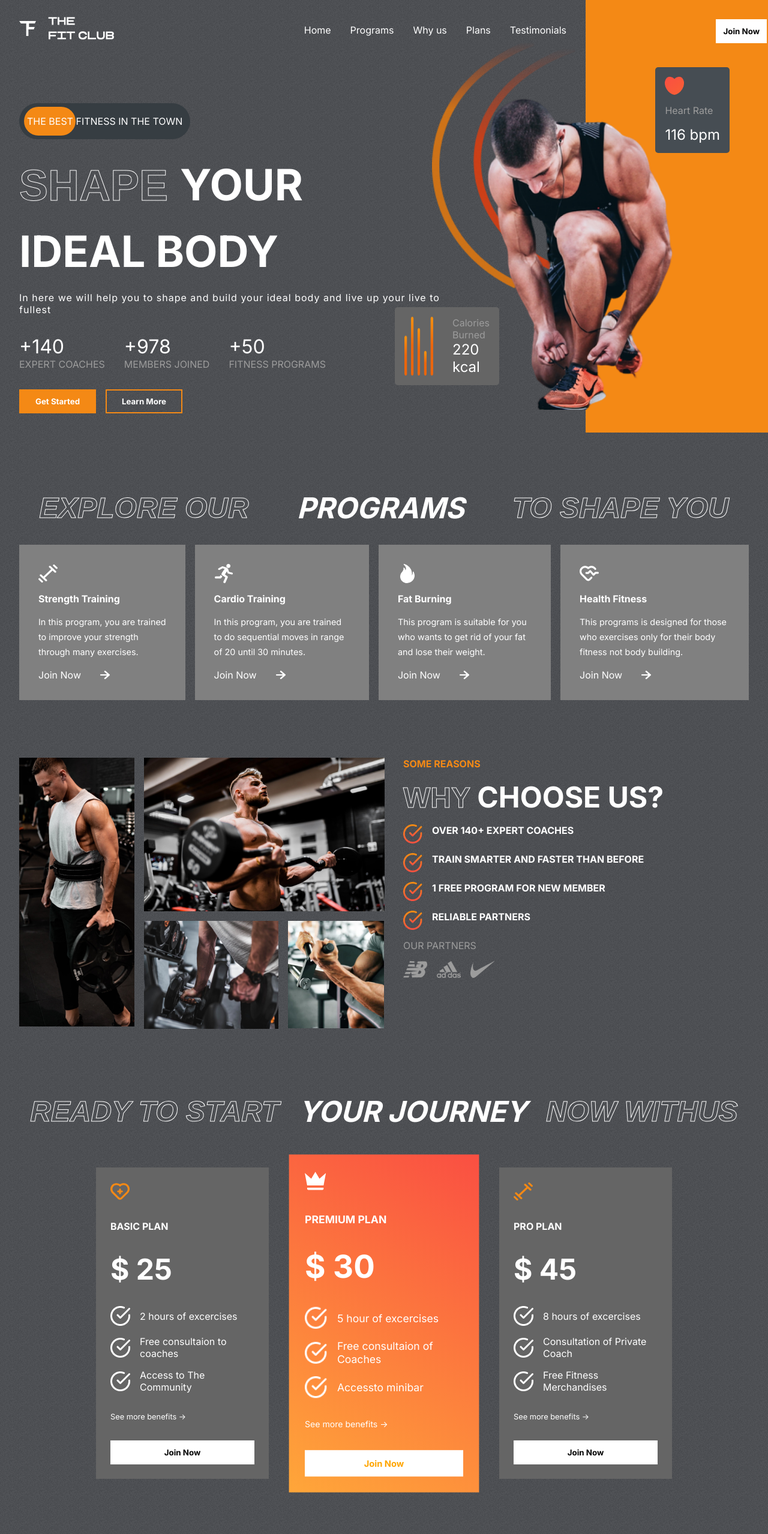
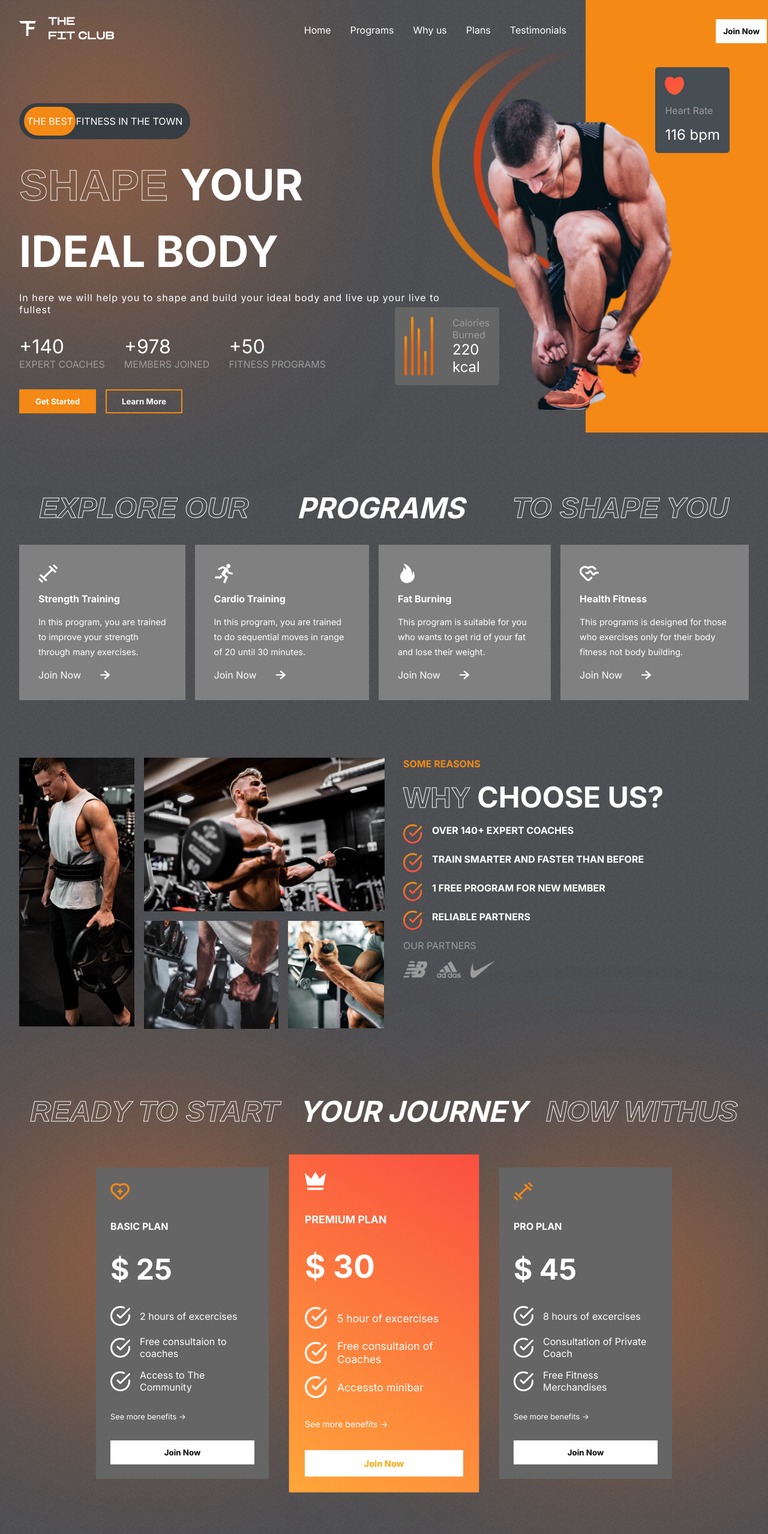
Before and after one commit to cotnals99/react_gym, a React (Create React App) app: page / in a window 1280 px wide. Shown: the top 2557 px of the page at 60% size. Built offline with nearby package versions, Linux system fonts and the light colour scheme.

Commit message:
Blur effect added

```diff
--- a/src/App.css
+++ b/src/App.css
@@ -43,3 +43,11 @@
   .btn:hover{
     cursor: pointer;
   }
+
+  .blur{
+    position: absolute;
+    background: rgba(253, 120, 43, 0.69);
+    border-radius: 50%;
+    filter: blur(150px);
+    z-index: -9;
+  }
--- a/src/components/Footer/Footer.css
+++ b/src/components/Footer/Footer.css
@@ -30,3 +30,21 @@
 .logo-f>img{
     width: 10rem;
 }
+
+.blur-f1{
+    bottom: 0;
+    right: 20%;
+    height: 26rem;
+    width: 12rem;
+    filter: blur(200px);
+    background: red;
+}
+
+.blur-f2{
+    bottom: 0;
+    left: 20%;
+    height: 26rem;
+    width: 12rem;
+    filter: blur(200px);
+    background: rgb(225, 115, 0);
+}
--- a/src/components/Footer/Footer.jsx
+++ b/src/components/Footer/Footer.jsx
@@ -19,6 +19,8 @@
             <img src={Logo} alt="" />
         </div>
       </div>
+      <div className="blur blur-f1"></div>
+      <div className="blur blur-f2"></div>
     </div>
   );
 };
--- a/src/components/Hero/Hero.css
+++ b/src/components/Hero/Hero.css
@@ -1,6 +1,12 @@
 .Hero{
     display: flex;
     justify-content: space-between;
+}
+
+.Hero-blur{
+    width: 22rem;
+    height: 30rem;
+    left: 0;
 }
 
 .left-h{
--- a/src/components/Hero/Hero.jsx
+++ b/src/components/Hero/Hero.jsx
@@ -11,6 +11,7 @@
 const Hero = () => {
   return (
     <div className="Hero">
+      <div className="blur Hero-blur"></div>
       <div className="left-h">
         <Header />
         {/* Best Ad */}
--- a/src/components/Plans/Plans.css
+++ b/src/components/Plans/Plans.css
@@ -7,6 +7,20 @@
     gap: 4rem;
     position: relative;
 
+}
+
+.plans-blur1{
+    width: 32rem;
+    height: 23rem;
+    top: 6rem;
+    left: 0rem;
+}
+
+.plans-blur2{
+    width: 32rem;
+    height: 23rem;
+    top: 10rem;
+    right: 0rem;
 }
 
 .plans{
--- a/src/components/Plans/Plans.jsx
+++ b/src/components/Plans/Plans.jsx
@@ -6,6 +6,8 @@
 export const Plans = () => {
   return (
     <div className="plans_container">
+      <div className="blur plans-blur1"></div>
+      <div className="blur plans-blur2"></div>
       <div className="Programs_header" style={{ gap: "2rem" }}>
         <span className="stroke-text">ready to start</span>
         <span>your journey</span>
```
